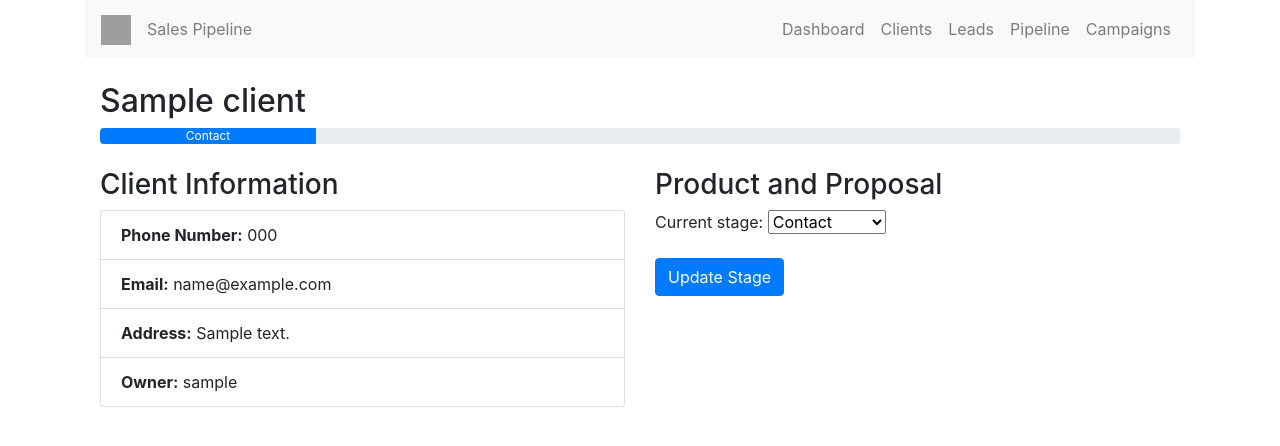
After one commit to jensen-dong/premium-home-crm, a Django app: page /clients/1/pipeline/ in a window 1280 px wide. The commit adds this page. Shown: the top 446 px of the page. Run offline with Django 5.2, Linux system fonts and the light colour scheme; tables that the repository leaves empty hold one stand-in row (values such as "Sample post"); some libraries are stand-ins or nearby versions; grey boxes are pictures that could not be loaded.

Commit message:
work in progress: pipeline

```diff
--- a/crm/forms.py
+++ b/crm/forms.py
@@ -1,7 +1,12 @@
 from django import forms
-from .models import Client
+from .models import Client, SalesPipeline
 
 class ClientForm(forms.ModelForm):
     class Meta:
         model = Client
         fields = ['name', 'phone_number', 'email', 'address']
+
+class SalesPipelineForm(forms.ModelForm):
+    class Meta:
+        model = SalesPipeline
+        fields = ['current_stage']
--- a/crm/models.py
+++ b/crm/models.py
@@ -1,4 +1,5 @@
 from django.db import models
+from django.contrib.auth.models import User
 
 # Create your models here.
 class Client(models.Model):
@@ -6,6 +7,25 @@ class Client(models.Model):
     phone_number = models.CharField(max_length=10)
     email = models.CharField(max_length=255)
     address = models.CharField(max_length=255)
+    owner = models.ForeignKey(User, on_delete=models.CASCADE)
 
     def __str__(self):
         return self.name
+
+class PipelineStage(models.TextChoices):
+    CONTACT = 'contact', 'Contact'
+    CONSULTATION = 'consultation', 'Consultation'
+    DESIGN = 'design', 'Design'
+    PROPOSAL = 'proposal', 'Proposal'
+    ORDER = 'order', 'Order'
+
+class SalesPipeline(models.Model):
+    client = models.ForeignKey(Client, on_delete=models.CASCADE)
+    current_stage = models.CharField(
+        max_length=20,
+        choices=PipelineStage.choices,
+        default=PipelineStage.CONTACT,
+    )
+
+    def __str__(self):
+        return f"{self.client.name} - {self.get_current_stage_display()}"
--- a/crm/templates/crm/base.html
+++ b/crm/templates/crm/base.html
@@ -6,6 +6,7 @@
     <title>Premium Home CRM</title>
     <link href="https://stackpath.bootstrapcdn.com/bootstrap/4.5.2/css/bootstrap.min.css" rel="stylesheet">
     {% load static %}
+    {% load custom_filters %}
     <link rel="stylesheet" href="{% static 'crm/styles.css' %}">
     <script src="https://code.jquery.com/jquery-3.5.1.slim.min.js"></script>
     <script src="https://cdn.jsdelivr.net/npm/@popperjs/core@2.5.4/dist/umd/popper.min.js"></script>
--- /dev/null
+++ b/crm/templates/crm/sales_pipeline.html
@@ -0,0 +1,70 @@
+{% extends "crm/base.html" %}
+{% load custom_filters %}
+
+{% block content %}
+<nav class="navbar navbar-expand-lg navbar-light bg-light">
+    <a class="navbar-brand" href="#">
+        <img src="logo.png" width="30" height="30" alt="Logo">
+    </a>
+    <span class="navbar-text">Sales Pipeline</span>
+    <button class="navbar-toggler" type="button" data-toggle="collapse" data-target="#navbarNav" aria-controls="navbarNav" aria-expanded="false" aria-label="Toggle navigation">
+        <span class="navbar-toggler-icon"></span>
+    </button>
+    <div class="collapse navbar-collapse" id="navbarNav">
+        <ul class="navbar-nav ml-auto">
+            <li class="nav-item">
+                <a class="nav-link" href="#">Dashboard</a>
+            </li>
+            <li class="nav-item">
+                <a class="nav-link" href="#">Clients</a>
+            </li>
+            <li class="nav-item">
+                <a class="nav-link" href="#">Leads</a>
+            </li>
+            <li class="nav-item">
+                <a class="nav-link" href="#">Pipeline</a>
+            </li>
+            <li class="nav-item">
+                <a class="nav-link" href="#">Campaigns</a>
+            </li>
+        </ul>
+    </div>
+</nav>
+
+<div class="container mt-4">
+    <div class="row">
+        <div class="col-12">
+            <h2>{{ client.name }}</h2>
+            <div class="progress mb-4">
+                <div class="progress-bar" role="progressbar"
+                     style="width: {{ pipeline.current_stage|stage_progress }}%;"
+                     aria-valuenow="{{ pipeline.current_stage|stage_progress }}"
+                     aria-valuemin="0"
+                     aria-valuemax="100">
+                    {{ pipeline.get_current_stage_display }}
+                </div>
+            </div>
+        </div>
+    </div>
+    <div class="row">
+        <div class="col-md-6">
+            <h3>Client Information</h3>
+            <ul class="list-group">
+                <li class="list-group-item"><strong>Phone Number:</strong> {{ client.phone_number }}</li>
+                <li class="list-group-item"><strong>Email:</strong> {{ client.email }}</li>
+                <li class="list-group-item"><strong>Address:</strong> {{ client.address }}</li>
+                <li class="list-group-item"><strong>Owner:</strong> {{ client.owner.username }}</li>
+            </ul>
+        </div>
+        <div class="col-md-6">
+            <h3>Product and Proposal</h3>
+            <!-- Form for adding products and proposals -->
+            <form method="post">
+                {% csrf_token %}
+                {{ form.as_p }}
+                <button type="submit" class="btn btn-primary">Update Stage</button>
+            </form>
+        </div>
+    </div>
+</div>
+{% endblock %}
--- /dev/null
+++ b/crm/templatetags/custom_filters.py
@@ -0,0 +1,12 @@
+from django import template
+
+register = template.Library()
+
+@register.filter
+def stage_progress(stage):
+    stages = ['contact', 'consultation', 'design', 'proposal', 'order']
+    try:
+        index = stages.index(stage)
+        return (index + 1) / len(stages) * 100
+    except ValueError:
+        return 0
--- a/crm/urls.py
+++ b/crm/urls.py
@@ -6,4 +6,5 @@ urlpatterns = [
     path('clients/new/', views.client_create, name='client_create'),
     path('clients/edit/<int:pk>/', views.client_update, name='client_update'),
     path('clients/delete/<int:pk>/', views.client_delete, name='client_delete'),
+    path('clients/<int:client_id>/pipeline/', views.sales_pipeline, name='sales_pipeline'),
 ]
--- a/crm/views.py
+++ b/crm/views.py
@@ -1,6 +1,6 @@
 from django.shortcuts import render, redirect, get_object_or_404
-from .models import Client
-from .forms import ClientForm
+from .models import Client, SalesPipeline
+from .forms import ClientForm, SalesPipelineForm
 
 # Create your views here.
 def client_list(request):
@@ -34,3 +34,19 @@ def client_delete(request, pk):
         client.delete()
         return redirect('client_list')
     return render(request, 'crm/client_list.html')
+
+def sales_pipeline(request, client_id):
+    client = get_object_or_404(Client, id=client_id)
+    pipeline, created = SalesPipeline.objects.get_or_create(client=client)
+    if request.method == 'POST':
+        form = SalesPipelineForm(request.POST, instance=pipeline)
+        if form.is_valid():
+            form.save()
+    else:
+        form = SalesPipelineForm(instance=pipeline)
+
+    return render(request, 'crm/sales_pipeline.html', {
+        'client': client,
+        'form': form,
+        'pipeline': pipeline,
+    })
```
